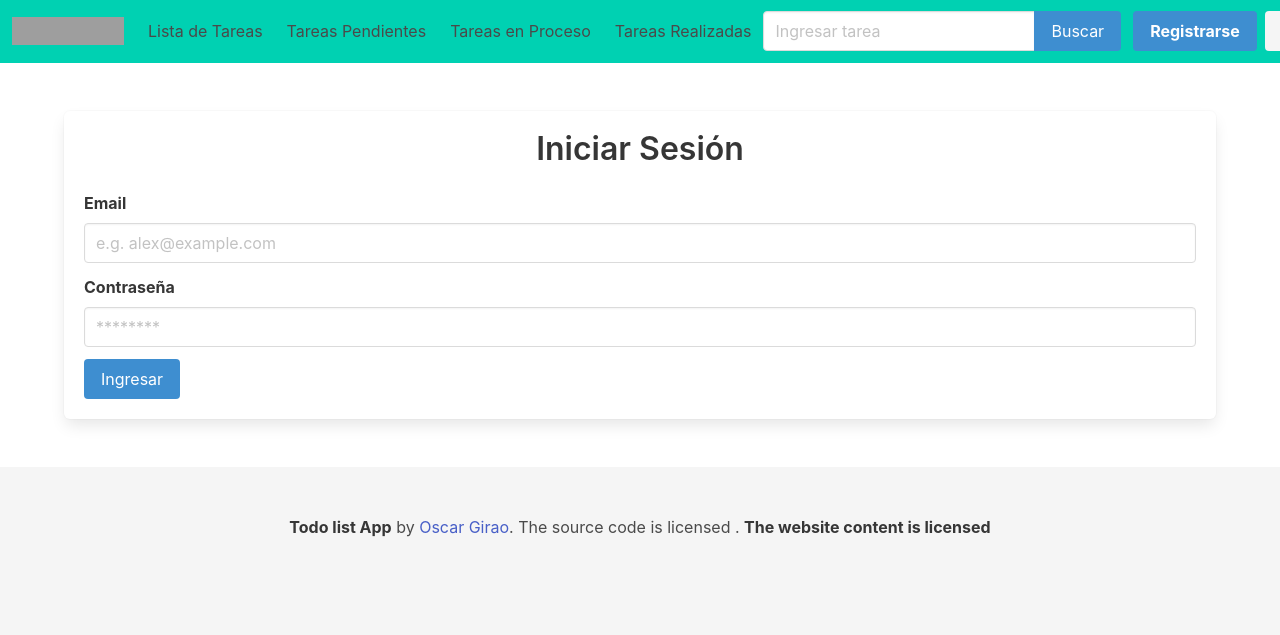
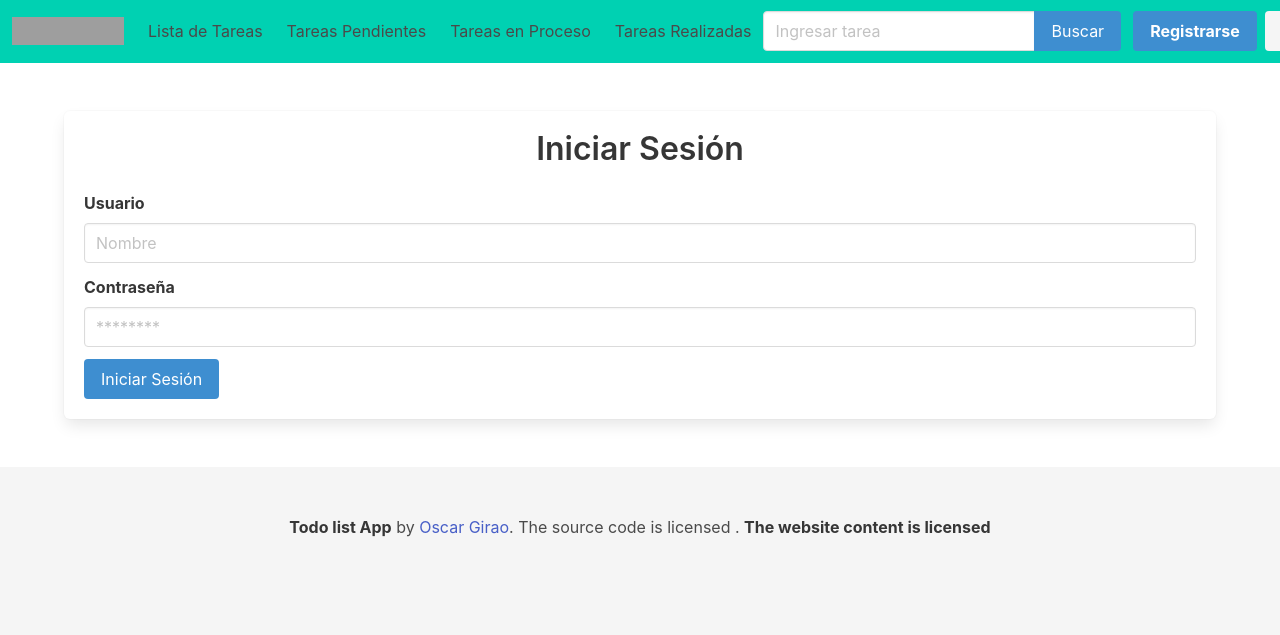
Before and after one commit to OscarGirao89/ToDoList, a Flask app: page /aut/acceder in a window 1280 px wide; the page is wider, and only the part inside the window is pictured. Shown: the part 333-968 px from the top of that part. Run offline with Flask 3, Linux system fonts and the light colour scheme; grey boxes are pictures that could not be loaded.

Commit message:
se puede iniciar sesión (dudoso :D)

```diff
--- a/todo/aut.py
+++ b/todo/aut.py
@@ -1,4 +1,13 @@
-from flask import Blueprint, render_template, request, url_for, redirect, flash
+from flask import (
+    Blueprint,
+    render_template,
+    request,
+    url_for,
+    redirect,
+    flash,
+    session,
+    g,
+)
 
 from werkzeug.security import generate_password_hash, check_password_hash
 from .models import User
@@ -31,6 +40,27 @@ def registro():
     return render_template("aut/registro.html")
 
 
-@bp.route("/acceder")
+@bp.route("/acceder", methods=["GET", "POST"])
 def acceder():
+    if request.method == "POST":
+        username = request.form["username"]
+        password = request.form["password"]
+
+        error = None
+        # validar datos
+
+        usuario = User.query.filter_by(username=username).first()
+
+        if usuario == None:
+            error = "No existe ese usuario"
+        elif not check_password_hash(usuario.password, password):
+            error = "El password es incorrecto"
+
+        if error is None:
+            session.clear()
+            session["usuario_id"] = usuario.id
+
+            return redirect(url_for("index"))
+
+        flash(error)
     return render_template("aut/acceder.html")
--- a/todo/templates/aut/acceder.html
+++ b/todo/templates/aut/acceder.html
@@ -1,16 +1,16 @@
 {% extends "base.html" %} {% block content %}
-<form class="box">
+<form class="box" method="post">
   <h1 class="title has-text-centered">Iniciar Sesión</h1>
 
   <div class="field">
-    <label class="label" for="email" Email>Email</label>
+    <label class="label" for="username">Usuario</label>
     <div class="control">
       <input
         class="input"
-        type="email"
-        id="email"
-        name="email"
-        placeholder="e.g. alex@example.com"
+        type="text"
+        id="username"
+        name="username"
+        placeholder="Nombre"
         required
       />
     </div>
@@ -29,7 +29,6 @@
       />
     </div>
   </div>
-
-  <button class="button is-info">Ingresar</button>
+  <button class="button is-info" value="Login">Iniciar Sesión</button>
 </form>
 {% endblock content %}
--- a/todo/templates/aut/registro.html
+++ b/todo/templates/aut/registro.html
@@ -41,6 +41,6 @@
     </div>
   </div>
 
-  <button class="button is-info">Registrarse</button>
+  <button class="button is-info" value="Registrar">Registrarse</button>
 </form>
 {% endblock content %}
```
Also changed, not shown: instance/todolist.db.
